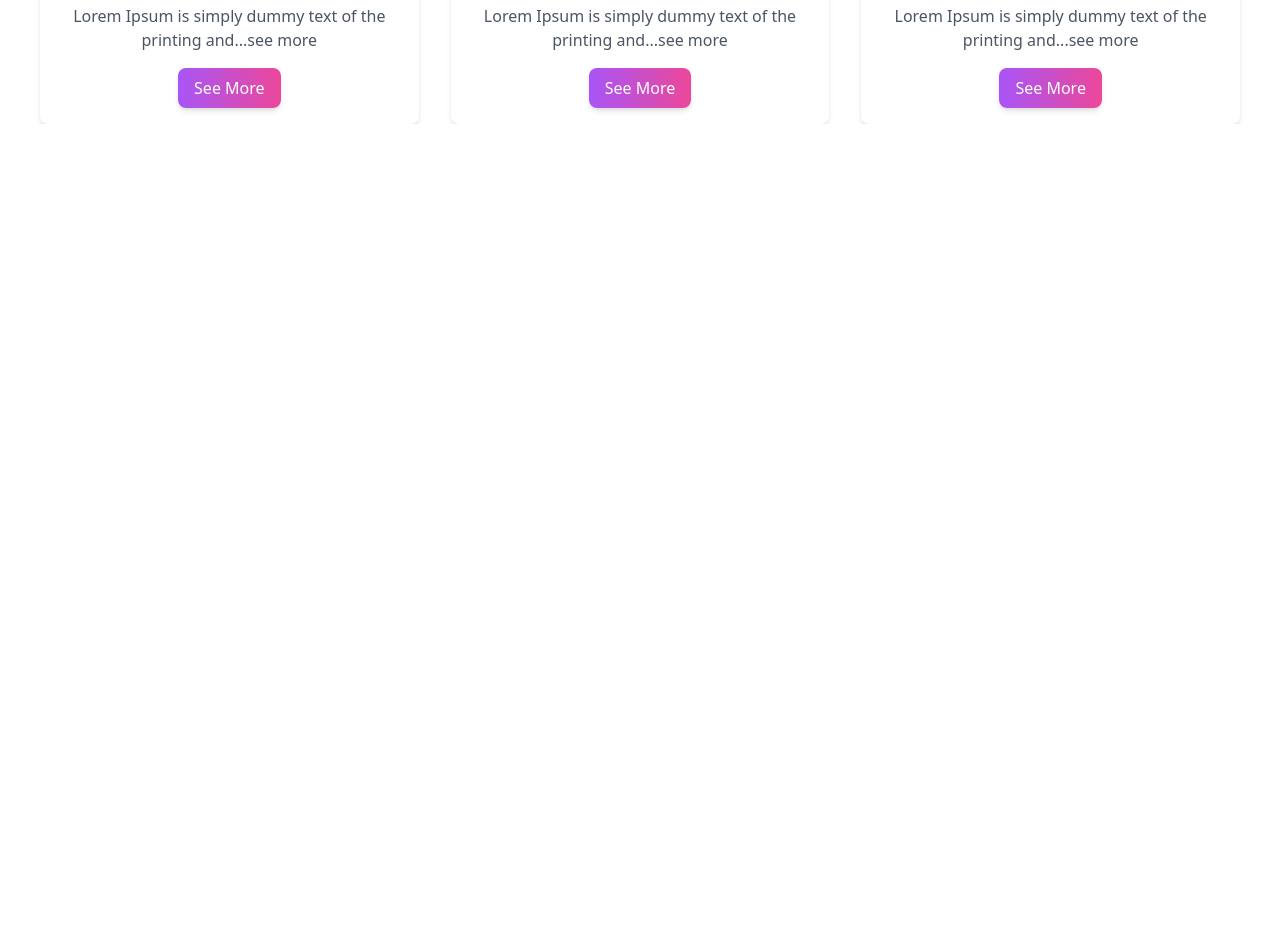
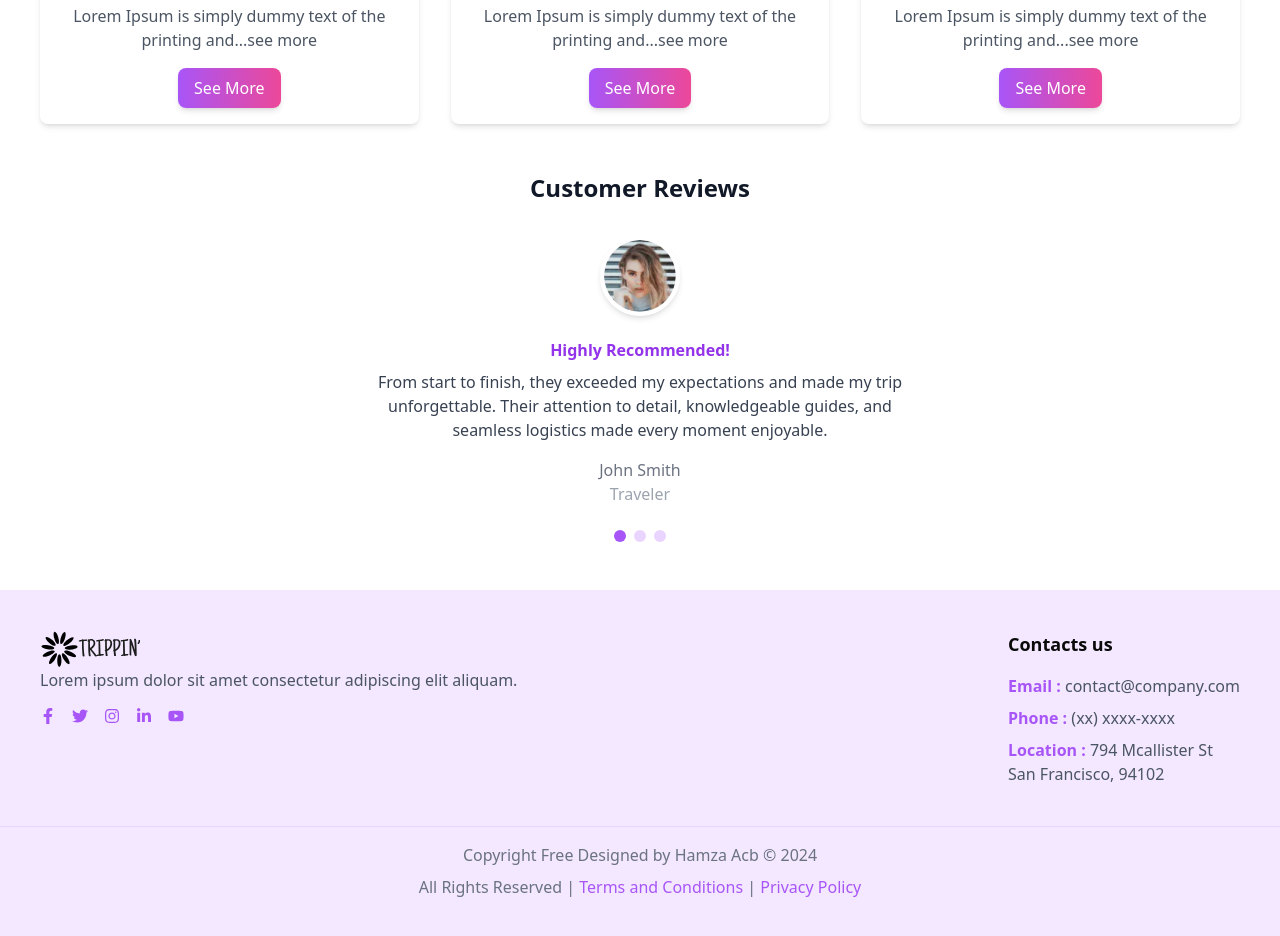
Before and after one commit to HamzaAcb/ALX-FE-Capstone-Project, a React (Vite) app in the folder Trippin/: page / in a window 1280 px wide. Shown: the part 1220-2156 px from the top of the page. Before the commit the page ends 1344 px from the top, so only its background shows below. Built offline with nearby package versions, Linux system fonts and the light colour scheme.

Commit message:
Adding reviews and footer

```diff
--- a/Trippin/src/App.jsx
+++ b/Trippin/src/App.jsx
@@ -6,6 +6,8 @@ import { Button } from "@/components/ui/button";
 import Hero from "./components/custom/Hero";
 import Header from "./components/custom/Header";
 import Destination from "./components/custom/Destination";
+import CustomerReviews from "./components/custom/CustomerReviews";
+import Footer from "./components/custom/Footer";
 
 function App() {
   const [count, setCount] = useState(0);
@@ -15,6 +17,8 @@ function App() {
       <Header />
       <Hero />
       <Destination />
+      <CustomerReviews />
+      <Footer />
     </div>
   );
 }
```
